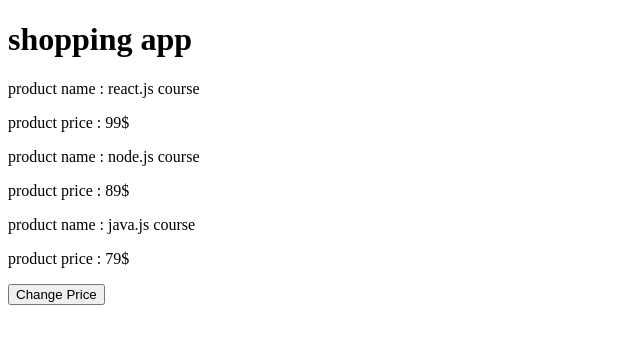
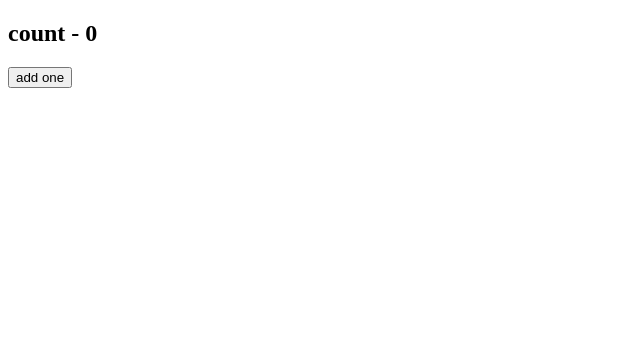
Before and after one commit to Farhad-Toumarzade/react, a React (Create React App) app: page / in a window 1280 px wide. Shown: the top 344 px of the page, without its empty margins (0-640 px from the left). Built offline with nearby package versions, Linux system fonts and the light colour scheme; the HTML template or start-up script is replaced by a standard one.

Commit message:
callback(react)

```diff
--- /dev/null
+++ b/src/classCounter.js
@@ -0,0 +1,24 @@
+import React, { Component } from 'react';
+
+class ConterClass extends Component {
+    state = {
+        count: 0,
+     }
+     addOneHandler = () =>{
+        this.setState((pervState)=>{
+            return {count: pervState.count + 1}
+        });
+
+     }
+
+    render() {
+        return (
+            <div>
+                <h2>count - {this.state.count}</h2>
+                <button onClick={this.addOneHandler}>add one</button>
+            </div>
+        );
+    }
+}
+
+export default ConterClass;
--- a/src/index.js
+++ b/src/index.js
@@ -1,6 +1,8 @@
 import React from 'react';
 import ReactDOM from 'react-dom';
-import App from './app';
+// import App from './app';
+// import HookCounter from './HookCounter';
+import ConterClass from './classCounter';
 
 // import HookCounter from './HookCounter';
 
@@ -14,4 +16,4 @@ import App from './app';
 //     );
 // }
 
-ReactDOM.render(<App />, document.getElementById("root"))
+ReactDOM.render(<ConterClass />, document.getElementById("root"))
```
Also changed, not shown: src/HookCounter.js (+16 -2 lines).
